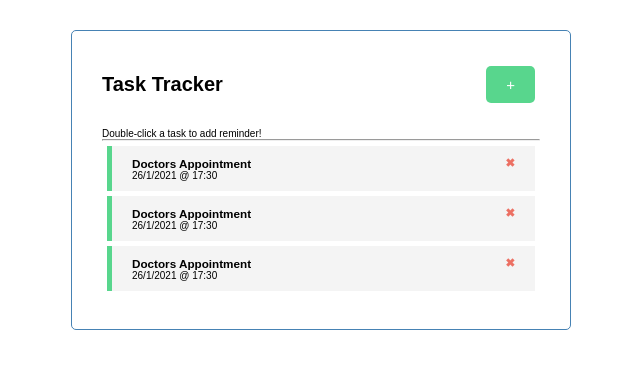
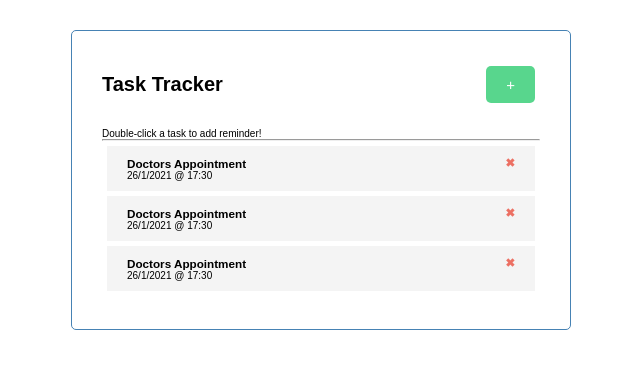
Before and after one commit to smissah/react-task-tracker, a React (Create React App) app: page / in a window 1280 px wide. Shown: the top 368 px of the page, without its empty margins (319-959 px from the left). Built offline with nearby package versions, Linux system fonts and the light colour scheme; data requests are answered from the project's data file.

Commit message:
no routes  but everything else is working - need practise on HTTP requests

```diff
--- a/customDB.json
+++ b/customDB.json
@@ -5,21 +5,21 @@
       "text": "Doctors Appointment",
       "day": "26/1/2021",
       "time": "17:30",
-      "reminder": true
+      "reminder": false
     },
     {
       "id": 2,
       "text": "Doctors Appointment",
       "day": "26/1/2021",
       "time": "17:30",
-      "reminder": true
+      "reminder": false
     },
     {
       "id": 3,
       "text": "Doctors Appointment",
       "day": "26/1/2021",
       "time": "17:30",
-      "reminder": true
+      "reminder": false
     }
   ]
 }
--- a/src/App.js
+++ b/src/App.js
@@ -31,6 +31,15 @@ const App = () => {
     return data;
   };
 
+  const fetchSingleTask = async (id) => {
+    const url = `http://localhost:5000/tasks/${id}`;
+    //fetch returns a promise so await it
+    const reponse = await fetch(url);
+    const data = await reponse.json();
+    console.log("data from j.son", data);
+    return data;
+  };
+
   //!removeTask
   const handleDeleteTask = async (taskId) => {
     //no need for variable as no data to be returned
@@ -48,12 +57,27 @@ const App = () => {
 
   //!handleReminder
 
-  const handleReminder = (taskId) => {
+  const handleReminder = async (taskId) => {
+    const taskToToggle = await fetchSingleTask(taskId);
+
+    const updatedTask = await {
+      ...taskToToggle,
+      reminder: !taskToToggle.reminder,
+    };
+
+    const reponse = await fetch(`http://localhost:5000/tasks/${taskId}`, {
+      method: "PUT",
+      headers: { "Content-Type": "application/json" },
+      body: JSON.stringify(updatedTask),
+    });
+
+    const data = await reponse.json();
+
     console.log(`Reminder: ${taskId}`);
     setTasks(
       tasks.map(
         (task) =>
-          task.id === taskId ? { ...task, reminder: !task.reminder } : task
+          task.id === taskId ? { ...task, reminder: data.reminder } : task
         //break down the task object but change the reminder - OTHERWISE JUST RETURN THE OBJECT OR IT'LL BREAK
       )
     );
```
Also changed, not shown: 1 other file (tests, documents, lock files or other folders).
